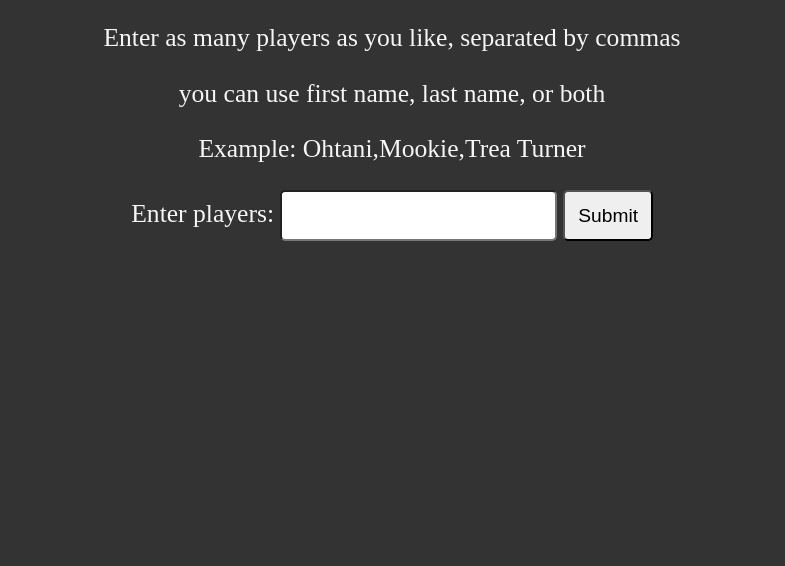
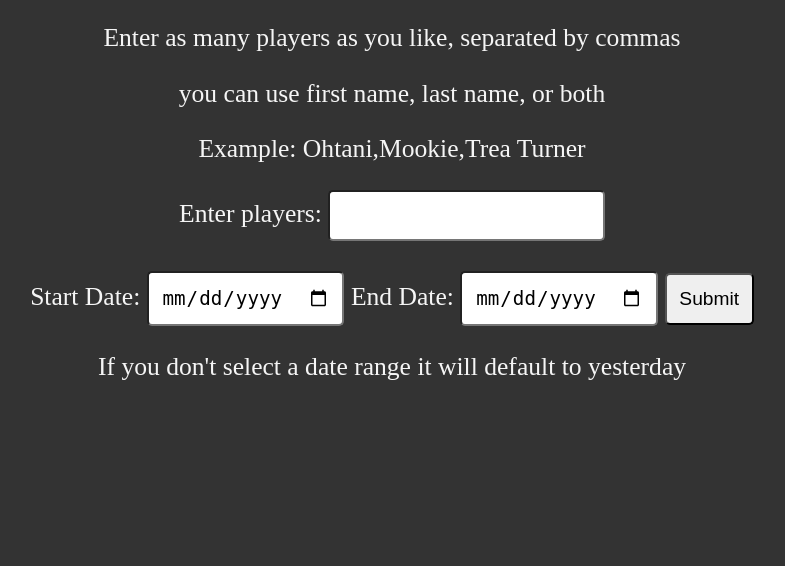
Before and after one commit to dovinhs8437-boop/web, a Flask app: page /search_players/ in a window 1280 px wide. Shown: the part 314-880 px from the top of the page, without its empty margins (248-1033 px from the left). Run offline with Flask 3, Linux system fonts and the light colour scheme.

Commit message:
adding expanded date range for player search

```diff
--- a/main.py
+++ b/main.py
@@ -75,15 +75,22 @@ def all_players_page(date=None):
     # Render the template with the query results
     return render_template('all_players.html', highlights=highlights, date=date)
 
-@app.route('/players/<date>')
-def return_players(date=None):
+@app.route('/players/')
+def return_players():
     players= request.args.get('players','')
-    if date is None:
-        date = yesterday()
+    start_date = request.args.get('start_date')
+    end_date = request.args.get('end_date')
 
+    if not start_date:
+        start_date = yesterday()
+    if not end_date:
+        end_date = yesterday()
+
+    print("start date:", type(start_date))
+    print("end date:", type(end_date))
+    print(yesterday())
     highlights= []
     players_list = players.split(',')
-    print(players)
     # Connect to the SQLite database
     conn = sqlite3.connect('MLB_Highlights.db')
     cursor = conn.cursor()
@@ -93,11 +100,11 @@ def return_players(date=None):
         cursor.execute(f"""
                         SELECT player_name,date,headline,description,mp4_url,yahoo_team_name,mlb_team_name
                         FROM yahoo_highlights_{season_id}
-                        Where player_name LIKE '%{p}%' and date = '{date}'
+                        Where player_name LIKE '%{p}%' and date >= '{start_date}' and date <='{end_date}'
                         ORDER BY player_name, date
                         """
                         )
-        print(p)
+
         player = cursor.fetchall()
         for i in player:
             highlights.append(i)
@@ -105,12 +112,15 @@ def return_players(date=None):
     conn.close()
 
     # Render the template with the query results
-    return render_template('return_players.html', highlights=highlights, date=date)
+    return render_template('return_players.html', highlights=highlights, start_date=start_date,end_date=end_date,players=players)
 
 @app.route('/search_players/')
 def search_players():
     players = request.args.get('players', '')  # If 'players' parameter is not provided, default to an empty string
-    return render_template('search_players.html', players=players, date=yesterday())
+    end_date = request.args.get('end_date', yesterday())
+    start_date = request.args.get('start_date', yesterday())
+    return render_template('search_players.html', players=players, end_date=end_date, start_date=start_date)
+
 
 
 @app.route('/mlb/<mlb_id>/<date>')
--- a/templates/search_players.html
+++ b/templates/search_players.html
@@ -14,11 +14,21 @@
     <p>you can use first name, last name, or both</p>
     <p>Example: Ohtani,Mookie,Trea Turner</p>
 
-    <form action="{{ url_for('return_players', players=players, date=date) }}" method="GET">
+
+    <form action="{{ url_for('return_players', start_date=start_date, end_date=end_date) }}" method="GET">
         <label for="players">Enter players:</label>
         <input type="text" id="players" name="players">
+        <br>
+        <br>
+        <label for="start_date">Start Date:</label>
+        <input type="date" id="start_date" name="start_date">
+
+        <label for="end_date">End Date:</label>
+        <input type="date" id="end_date" name="end_date">
+
         <input type="submit" value="Submit">
     </form>
+    <p>If you don't select a date range it will default to yesterday</p>
 
 
 </body>
```
Also changed, not shown: templates/return_players.html (+12 -68 lines).
